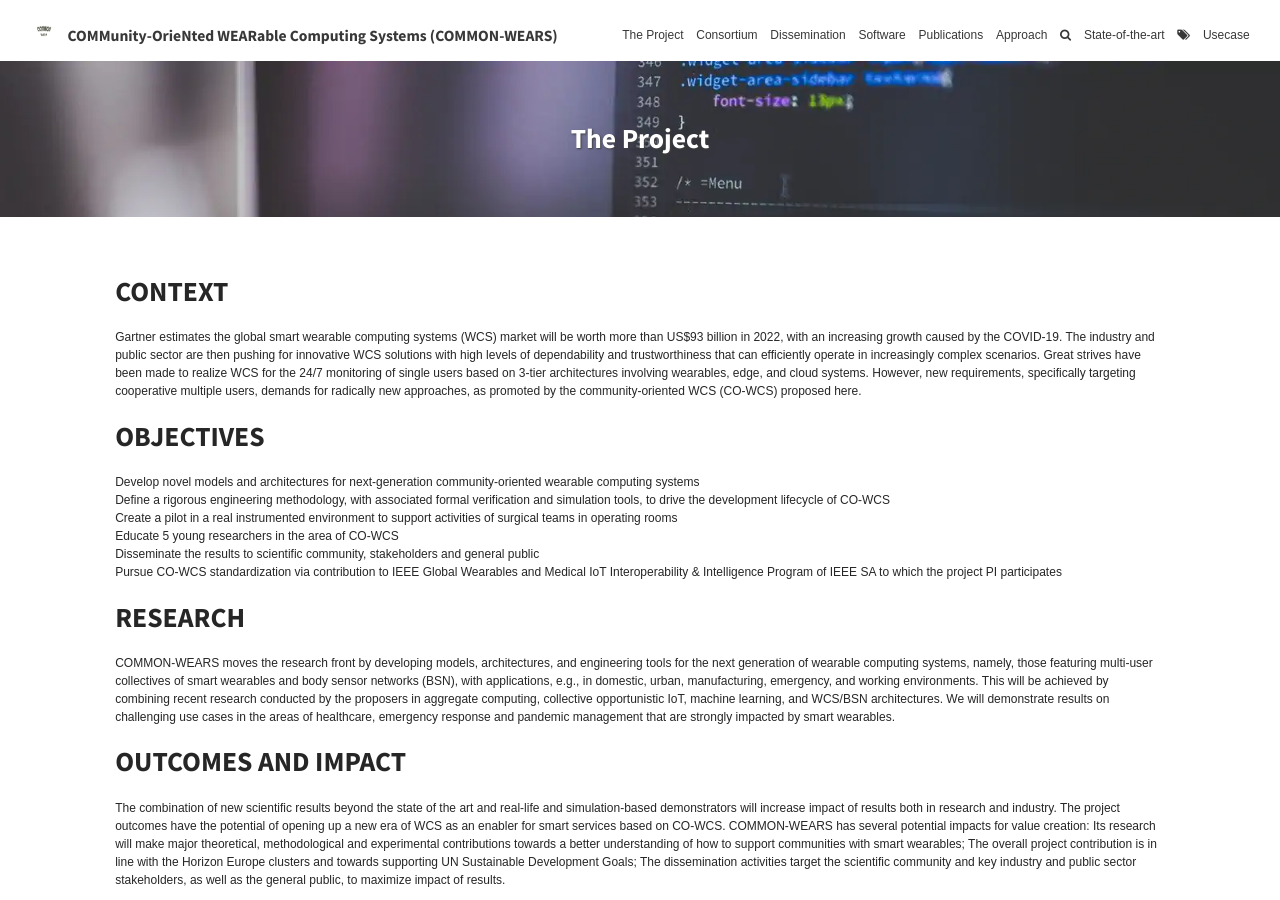
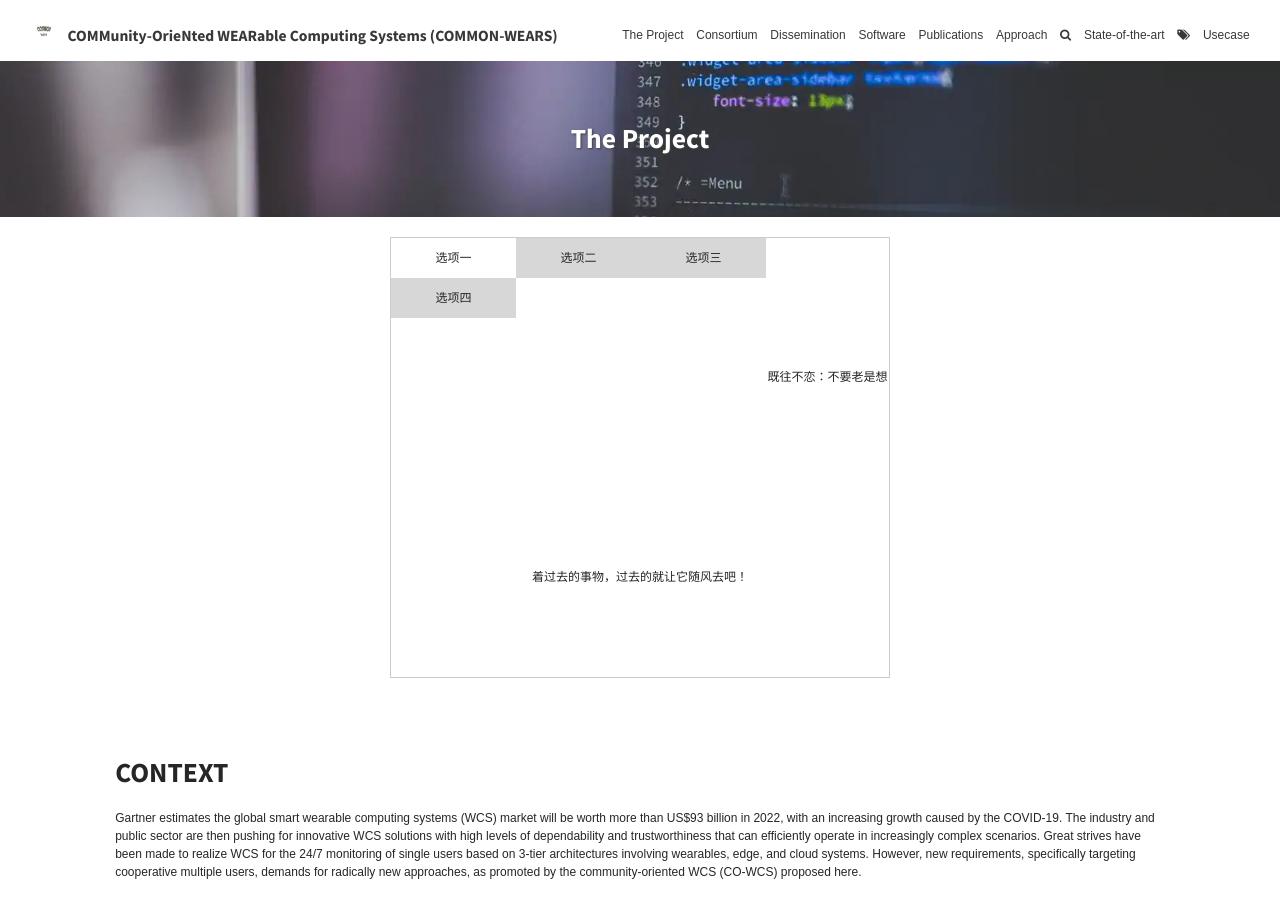
Before and after one commit to common-wears/2022, a Jekyll site: the page built from pages/1_project.md, in a window 1280 px wide and 900 px high. Built offline with Jekyll 4.4.1, drawn with Linux system fonts in a browser that asks for light colours.

Commit message:
Update project.html

```diff
--- a/_layouts/project.html
+++ b/_layouts/project.html
@@ -40,6 +40,27 @@ layout: default
         }
 </script>
   </header>
+  <body>
+    <div class="wrap">
+        <!-- The menu options -->
+        <div id="hlist">
+            <ul>
+                <li class="selected">选项一</li>
+                <li>选项二</li>
+                <li>选项三</li>
+                <li>选项四</li>
+            </ul>
+        </div>
+
+        <!-- The content box -->
+        <div id="cdivs">
+            <div>既往不恋：不要老是想着过去的事物，过去的就让它随风去吧！</div>
+            <div class='hide'>当下不杂：心里不要想着其他的事，专心做好当下的事！</div>
+            <div class='hide'>未来不迎：没有发生的事不要想太多，不去忧虑太多！</div>
+            <div class='hide'>好好搬砖：不要想那么多，八月的砖显得格外的烫手！</div>
+        </div>
+    </div>
+</body>
   <section class="post-content">{{ content }}</section>
 
   <div style="display: inline-block;">
```
